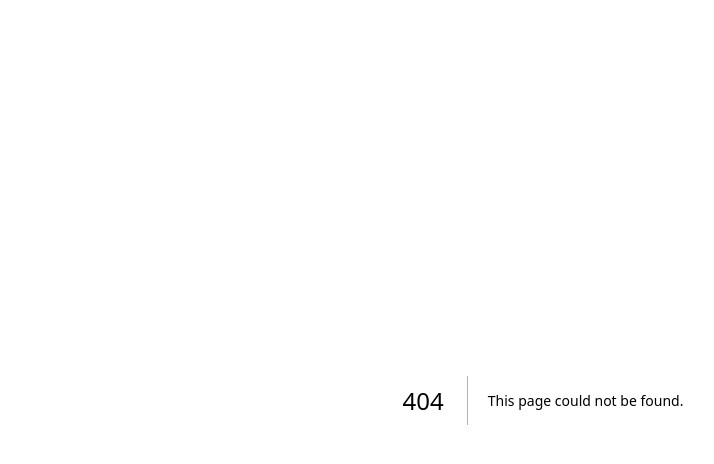
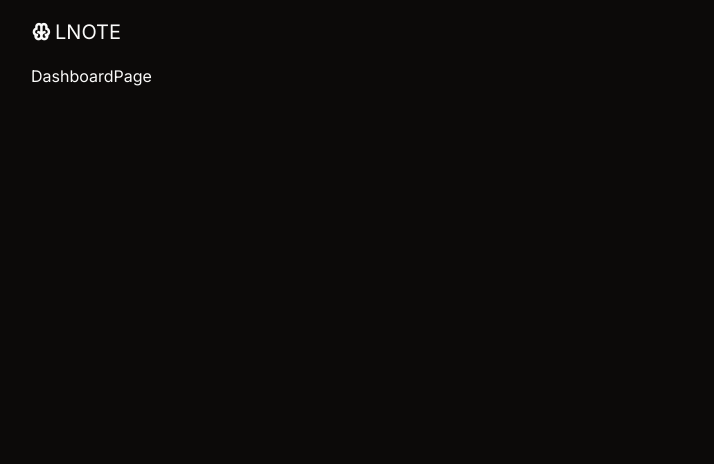
Before and after one commit to shresthapradhuman/ideanote, a Next.js app: page /dashboard in a window 1280 px wide. Before the commit this address had no page. Shown: the top 464 px of the page, without its empty margins (97-811 px from the left). Built offline with nearby package versions, Linux system fonts and the light colour scheme.

Commit message:
add dashboard

```diff
--- a/app/(root)/_components/hero.tsx
+++ b/app/(root)/_components/hero.tsx
@@ -1,4 +1,4 @@
-import { Button, buttonVariants } from "@/components/ui/button";
+import { buttonVariants } from "@/components/ui/button";
 import Link from "next/link";
 import React from "react";
 
--- a/app/(root)/_components/navbar.tsx
+++ b/app/(root)/_components/navbar.tsx
@@ -5,7 +5,6 @@ import { cn } from "@/lib/utils";
 import { MenuIcon } from "lucide-react";
 import Link from "next/link";
 import { usePathname } from "next/navigation";
-import path from "path";
 import React from "react";
 import Sidebar from "./sidebar";
 
--- /dev/null
+++ b/app/dashboard/_components/navbar.tsx
@@ -0,0 +1,26 @@
+"use client";
+import { Sheet, SheetContent, SheetTrigger } from "@/components/ui/sheet";
+import { MenuIcon } from "lucide-react";
+import Link from "next/link";
+import React from "react";
+import Sidebar from "./sidebar";
+
+const Navbar = () => {
+  return (
+    <header className=" relative flex items-center justify-between h-16 px-4 md:px-0">
+      <Link href={"/"} className="flex items-center text-xl">
+        <i className="ri-brain-line text-xl font-semibold mr-1"></i> LNOTE
+      </Link>
+      <Sheet>
+        <SheetTrigger>
+          <MenuIcon className="w-6 h-6" />
+        </SheetTrigger>
+        <SheetContent>
+          <Sidebar />
+        </SheetContent>
+      </Sheet>
+    </header>
+  );
+};
+
+export default Navbar;
--- /dev/null
+++ b/app/dashboard/_components/sidebar.tsx
@@ -0,0 +1,36 @@
+import { Separator } from "@/components/ui/separator";
+import { SheetClose } from "@/components/ui/sheet";
+import Link from "next/link";
+import React from "react";
+
+const Sidebar = () => {
+  const navItems = [
+    {
+      label: "Notes",
+      href: "/dashboard/notes",
+    },
+    {
+      label: "Projects",
+      href: "/dashboard/projects",
+    },
+  ];
+  return (
+    <div className="flex flex-col pt-6">
+      {navItems.map((item) => (
+        <SheetClose asChild key={item.label}>
+          <Link href={item.href} className="flex items-center p-2">
+            {item.label}
+          </Link>
+        </SheetClose>
+      ))}
+      <Separator className="my-2" />
+      <SheetClose asChild>
+        <Link href={"/login"} className="flex items-center p-2">
+          Login
+        </Link>
+      </SheetClose>
+    </div>
+  );
+};
+
+export default Sidebar;
--- /dev/null
+++ b/app/dashboard/layout.tsx
@@ -0,0 +1,14 @@
+import Link from "next/link";
+import React from "react";
+import Navbar from "./_components/navbar";
+
+const DashboardLayout = ({ children }: { children: React.ReactNode }) => {
+  return (
+    <div className="relative flex flex-col w-full md:max-w-2xl lg:max-w-5xl mx-auto min-h-screen">
+      <Navbar />
+      <main>{children}</main>
+    </div>
+  );
+};
+
+export default DashboardLayout;
--- /dev/null
+++ b/app/dashboard/page.tsx
@@ -0,0 +1,7 @@
+import React from "react";
+
+const DashboardPage = () => {
+  return <div>DashboardPage</div>;
+};
+
+export default DashboardPage;
```
